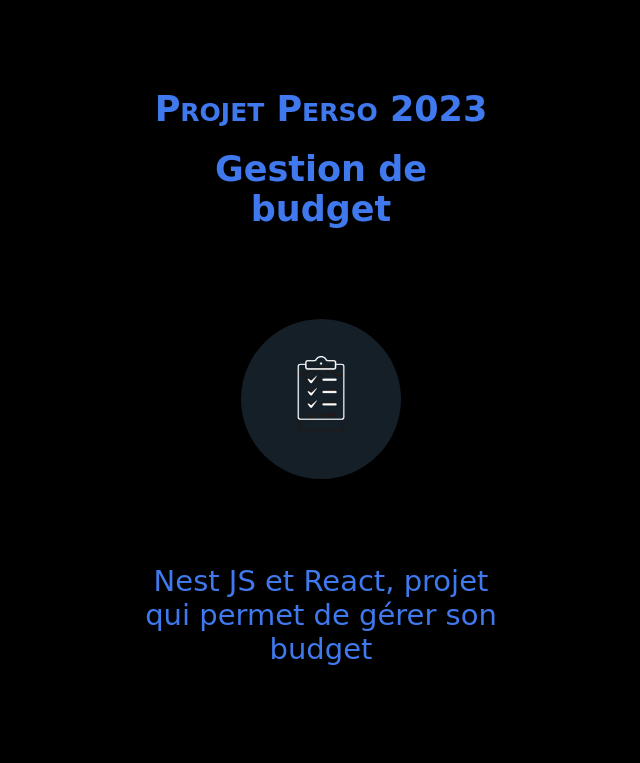
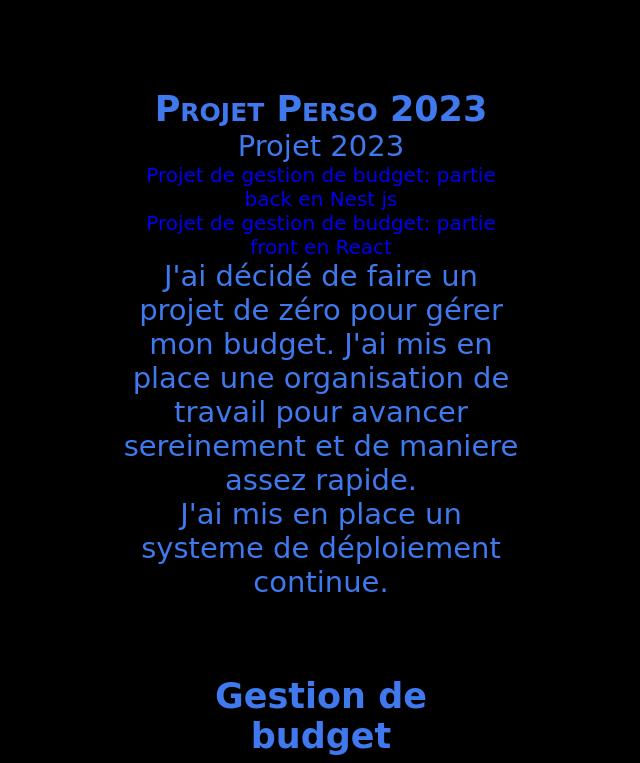
Before and after one commit to lion92/projet.krissclotilde.com, a plain HTML site: page index.html in a window 1280 px wide. Shown: the part 2884-3647 px from the top of the page, without its empty margins (343-983 px from the left). Drawn offline with nearby package versions, Linux system fonts and the light colour scheme; no server answers; animation ran at ten frames a second; a script that the page names is missing; a web font is replaced by a local one.

Commit message:
ajout projet back et front gestion de budget

```diff
--- a/index.html
+++ b/index.html
@@ -345,6 +345,18 @@
     </div>
     <div class="container_tache">
         <h2>Projet Perso 2023</h2>
+        <div id="liengit">
+            <h1></h1>
+            <p>Projet 2023
+            <ul>
+                <li style="color: palevioletred"><a target="_blank" href="https://github.com/lion92/nest_api">Projet de gestion de budget: partie back en Nest js</a></li>
+                <li style="color: palevioletred"> <a target="_blank" href="https://github.com/lion92/budget_suite">Projet de gestion de budget: partie front en React</a></li>
+            </ul>
+
+            <p>J'ai décidé de faire un projet de zéro pour gérer mon budget. J'ai mis en place une organisation de travail pour avancer sereinement et de maniere assez rapide.
+                <br> J'ai mis en place un systeme de déploiement continue. </p>
+            <br> Le projet m'a pris environs 3 mois à être réalisé en plus de mon cdi.
+        </div>
         <a target="_blank" href="https://gestiontaches.krissclotilde.com/">
             <div id="gestionTache">
 
@@ -358,6 +370,7 @@
                 </div>
             </div>
         </a>
+
     </div>
 
 </main>
```
